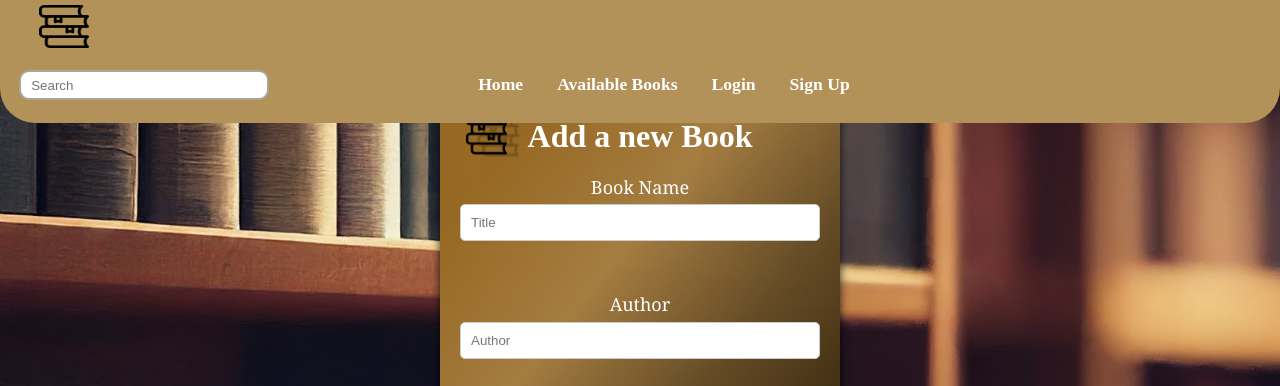
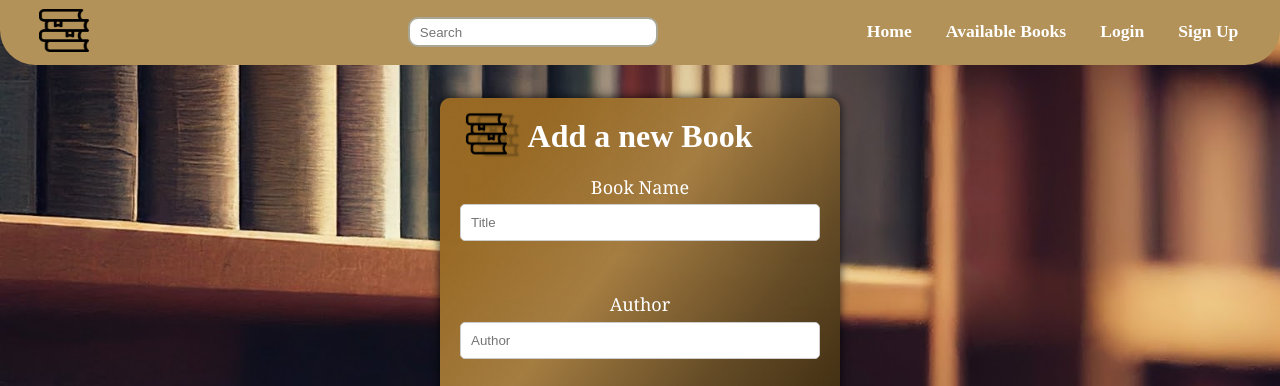
Before and after one commit to Omar-Mahmoud-25/Web-Project, a Django app: page /add in a window 1280 px wide. Shown: the top 386 px of the page. Run offline with Django 5.2, Linux system fonts and the light colour scheme; data comes from the database, SQL or seed files in the repository.

Commit message:
one more time

```diff
--- a/WebProjectDjango/library/static/CSS/nav.css
+++ b/WebProjectDjango/library/static/CSS/nav.css
@@ -2,6 +2,8 @@ header,
 #nav {
   width: 100%;
   z-index: 999;
+  display: flex;
+  justify-content: space-between;
   position: fixed;
   background-color: rgb(178, 146, 88);
   padding: 0.375% 3.25% 0.375% 1.5%;
```
